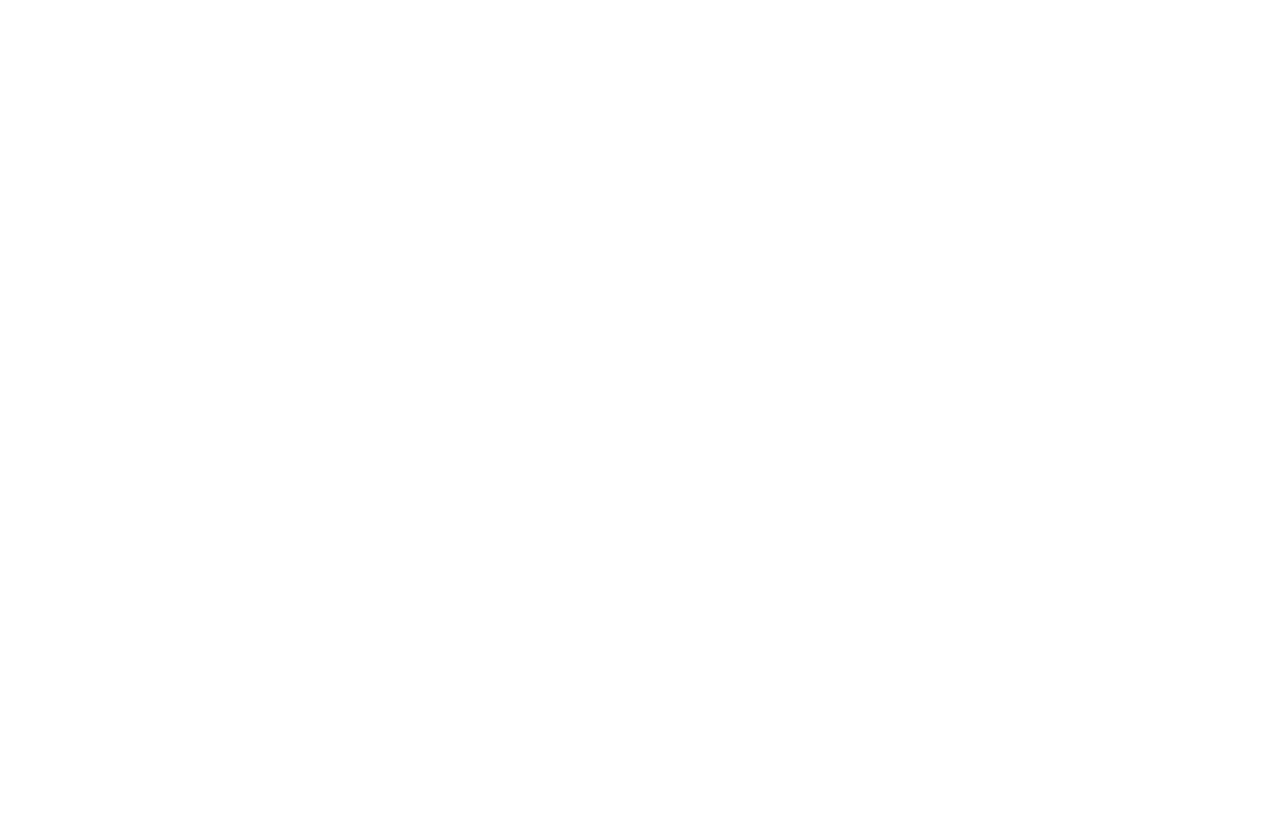
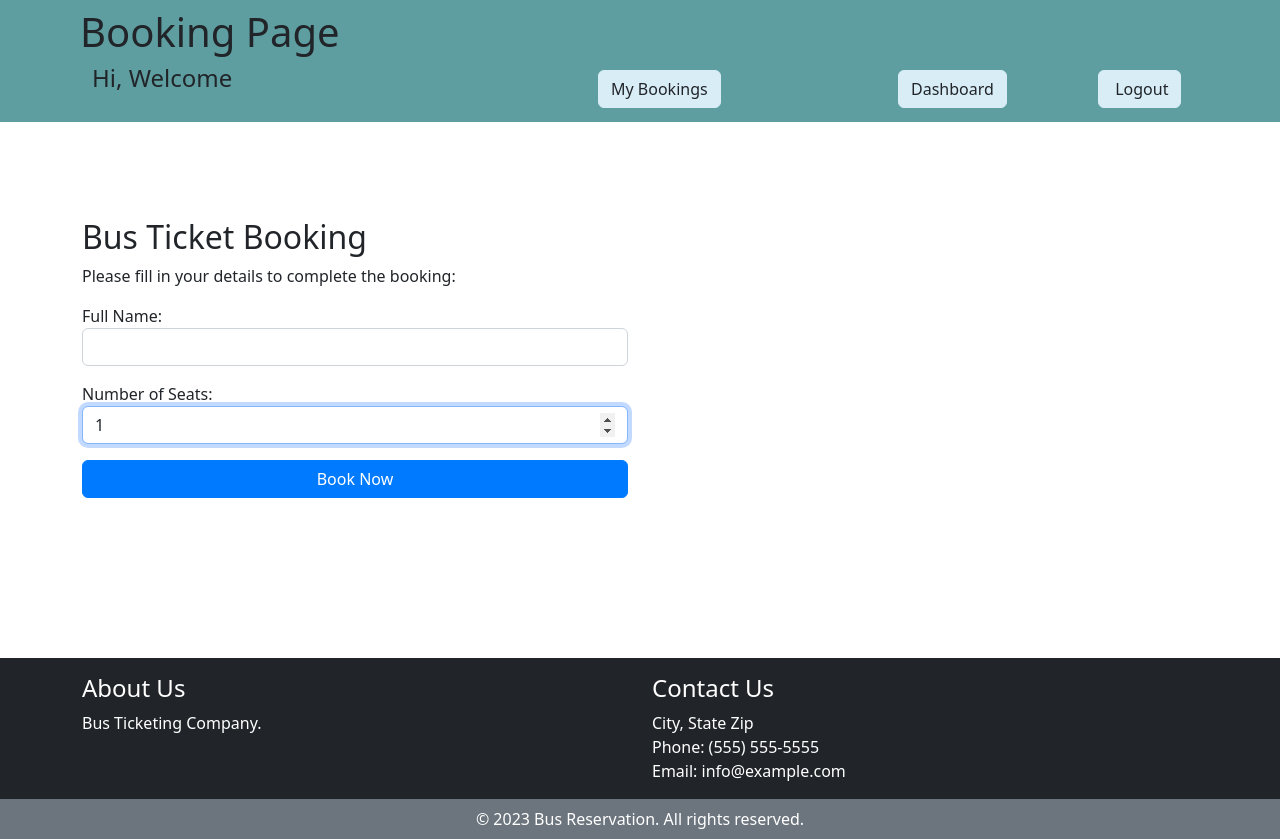
Before and after one commit to TomasNikolov/Bus-Ticketing-System-Front-End, a React (Create React App) app: page /booking in a window 1280 px wide. Before the commit this address had no page. Before the commit the page ends 800 px from the top, so only its background shows below. Built offline with nearby package versions, Linux system fonts and the light colour scheme.

Commit message:
Implemented Bus Searching and Ticket Booking functionality.

```diff
--- a/src/App.js
+++ b/src/App.js
@@ -3,6 +3,7 @@
 import { BrowserRouter as Router, Route, Routes } from 'react-router-dom';
 import RegisterPage from './components/RegisterPage';
 import DashboardPage from './components/DashboardPage';
+import BookingPage from './components/BookingPage';
 
 function App() {
   return (
@@ -12,6 +13,7 @@
           <Route path='/' element={<LoginPage />} />
           <Route path='/register' element={<RegisterPage />} />
           <Route path='/home' element={<DashboardPage />} />
+          <Route path='/booking' element={<BookingPage />} />
         </Routes>
       </Router>
     </div>
--- /dev/null
+++ b/src/components/BookingPage.jsx
@@ -0,0 +1,211 @@
+import React, { useState } from 'react';
+import './styles/BookingPage.css';
+import 'bootstrap/dist/css/bootstrap.min.css';
+import { useNavigate } from "react-router-dom";
+import axios from "axios";
+import Cookies from 'js-cookie';
+
+const BOOKING_URL = 'http://localhost:8080/booking/reserve-ticket';
+
+function BookingPage() {
+    const username = Cookies.get('username');
+    const [fullName, setFullName] = useState('');
+    const [seats, setSeats] = useState(1);
+    const startDestination = Cookies.get('startDestination');
+    const endDestination = Cookies.get("endDestination");
+    const availableSeats = Cookies.get('availableSeats');
+    const busId = Cookies.get('busId');
+    const busCapacity = Cookies.get('busCapacity');
+    const reservedSeats = Cookies.get('reservedSeats');
+    const [message, setMessage] = useState('');
+    const [nameError, setNameError] = useState('');
+    const [addMorePassengers, setAddMorePassengers] = useState(false);
+    const [passengersArr, setPassengersArr] = useState([]);
+    const navigate = useNavigate();
+
+    const handleNameChange = (event) => {
+        setFullName(event.target.value);
+        setNameError('');
+    };
+
+    const handlePassengerNameChange = (e, index) => {
+        const newPassengersArr = [...passengersArr];
+        newPassengersArr[index].name = e.target.value;
+        setPassengersArr(newPassengersArr);
+    };
+
+    const handleSeatsChange = (event) => {
+        const seatsCount = event.target.value;
+        setSeats(seatsCount);
+        if (seatsCount > 1 && seatsCount > passengersArr.length) {
+            setAddMorePassengers(true);
+            const newPassengersArr = [...passengersArr];
+            for (let i = newPassengersArr.length + 1; i < seatsCount; i++) {
+                newPassengersArr.push({
+                    id: i + 1,
+                    name: '',
+                    index: i - 1
+                });
+            }
+
+            setPassengersArr(newPassengersArr);
+        } else if (seatsCount <= passengersArr.length) {
+            const newArr = [...passengersArr];
+            newArr.pop();
+            setPassengersArr(newArr);
+        } else {
+            setAddMorePassengers(false);
+            setPassengersArr([]);
+        }
+    };
+
+    const handleBooking = async (event) => {
+        event.preventDefault();
+
+        if (!fullName.trim()) {
+            setNameError('Name cannot be blank');
+            return;
+        }
+
+        try {
+            const data = [{
+                startDestination: startDestination,
+                endDestination: endDestination,
+                passengerName: fullName,
+                busId: busId,
+                busCapacity: busCapacity,
+                reservedTickets: reservedSeats
+            }];
+
+            for (let i = 0; i < passengersArr.length; i++) {
+                data.push({
+                    startDestination: startDestination,
+                    endDestination: endDestination,
+                    passengerName: passengersArr[i].name,
+                    busId: busId,
+                    busCapacity: busCapacity,
+                    reservedTickets: reservedSeats
+                });
+            }
+
+            console.log("Request Body: ", JSON.stringify(data));
+
+            const response = await axios.post(BOOKING_URL,
+                JSON.stringify(data),
+                {
+                    headers: { 'Content-Type': 'application/json' }
+                }
+            );
+            console.log("RESPONSE: ", JSON.stringify(response?.data));
+            console.log("RESPONSE 2: ", JSON.stringify(response));
+
+            // if (response?.data) {
+            //     setBusData(response.data);
+            // }
+        } catch (err) {
+            if (!err?.response) {
+                console.log("ERROR: ", err);
+                setMessage('No Server Response');
+            } else if (err.response?.status === 403) {
+                console.log(JSON.stringify(err.response));
+                setMessage("Access Denied. You don't have permission to access this resource. Please contact the system administrator if you believe you should have access.");
+            } else if (err.response?.status === 404) {
+                console.log(JSON.stringify(err.response?.data?.message[0]));
+                setMessage(err.response?.data?.message[0]);
+            } else {
+                setMessage("Internal server error");
+            }
+        }
+    };
+
+    const handleDashboardClick = () => {
+        navigate("/home");
+    };
+
+    const handleLogout = () => {
+        Cookies.remove('token');
+        navigate("/");
+    };
+
+    return (
+        <div>
+            <nav className="navbar navbar-expand" style={{ display: 'block' }}>
+                <div className="navbar-header" style={{ marginLeft: "5rem" }}>
+                    <h1>Booking Page</h1>
+                    <div className="container-fluid" style={{ display: 'block' }}>
+                        <div className="row">
+                            <div className="col-5">
+                                <h4> Hi, Welcome <span>{username}</span></h4>
+                            </div>
+                            <div className="col-3">
+                                <button className='btn anchor'>My Bookings</button>
+                            </div>
+                            <div className="col-2">
+                                <button className='btn anchor' onClick={handleDashboardClick}>Dashboard</button>
+                            </div>
+                            <div className="col-1">
+                                <button className="btn anchor" onClick={handleLogout}> <i className="fa fa-arrow-circle-o-left"></i>&nbsp;Logout</button>
+                            </div>
+                        </div>
+                    </div>
+                </div>
+            </nav>
+
+            <br /><br /><br /><br />
+
+            <div className="container">
+                {message && <div className="alert alert-danger mt-2">{message}</div>}
+                <div className="row">
+                    <div className="col-md-6 col-md-offset-3">
+                        <h2>Bus Ticket Booking</h2>
+                        <p>Please fill in your details to complete the booking:</p>
+                        <form onSubmit={handleBooking}>
+                            <div className="form-group">
+                                <label htmlFor="fullName">Full Name:</label>
+                                <input type="text" className="form-control" id="fullName" value={fullName} onChange={handleNameChange} autoFocus required />
+                                {nameError && <div className="alert alert-danger mt-2">{nameError}</div>}
+                            </div>
+                            <div className="form-group">
+                                <label htmlFor="seats">Number of Seats:</label>
+                                <input type="number" className="form-control" id="seats" min="1" max={availableSeats} value={seats} onChange={handleSeatsChange} autoFocus required />
+                            </div>
+                            {addMorePassengers === true &&
+                                passengersArr.map((passenger) => (
+                                    <div className="form-group" key={passenger.id}>
+                                        <label htmlFor={`name${passenger.id}`}>Passenger {passenger.id} Full Name:</label>
+                                        <input type="text" className="form-control" id={`name${passenger.id}`} value={passenger.name} onChange={(e) => handlePassengerNameChange(e, passenger.index)} autoFocus required />
+                                        {nameError && <div className="alert alert-danger mt-2">{nameError}</div>}
+                                    </div>
+                                ))}
+                            <button type="submit" className="btn btn-primary">Book Now</button>
+                        </form>
+                    </div>
+                </div>
+            </div>
+
+            <footer className="bg-dark text-white py-3" style={{ marginTop: "10rem", height: "10rem" }}>
+                <div className="container">
+                    <div className="row">
+                        <div className="col-md-6">
+                            <h4>About Us</h4>
+                            <p>Bus Ticketing Company.</p>
+                        </div>
+                        <div className="col-md-6">
+                            <h4>Contact Us</h4>
+                            <ul className="list-unstyled">
+                                <li>City, State Zip</li>
+                                <li>Phone: (555) 555-5555</li>
+                                <li>Email: info@example.com</li>
+                            </ul>
+                        </div>
+                    </div>
+                </div>
+                <div className="bg-secondary text-center py-2">
+                    <p className="mb-0">&copy; 2023 Bus Reservation. All rights reserved.</p>
+                </div>
+            </footer>
+        </div>
+    );
+}
+
+export default BookingPage;
--- a/src/components/DashboardPage.jsx
+++ b/src/components/DashboardPage.jsx
@@ -1,13 +1,13 @@
 import React, { useState } from 'react';
 import './styles/DashboardPage.css';
 import 'bootstrap/dist/css/bootstrap.min.css';
-import { Link } from 'react-router-dom';
 import { useNavigate } from "react-router-dom";
 import axios from "axios";
 import { Table } from 'react-bootstrap';
 import Cookies from 'js-cookie';
 
 function DashboardPage() {
+    const username = Cookies.get("username");
     const [startDestination, setStartDestination] = useState('');
     const [endDestination, setEndDestination] = useState('');
     const [date, setDate] = useState('');
@@ -15,7 +15,6 @@
     const [startError, setStartError] = useState('');
     const [endError, setEndError] = useState('');
     const [dateError, setDateError] = useState('');
-    const [busList, setBusList] = useState([]);
     const [busData, setBusData] = useState([]);
     const navigate = useNavigate();
 
@@ -67,8 +66,7 @@
             const response = await axios.get(`http://localhost:8080/buses?start=${startDestination}&end=${endDestination}&date=${date}`,
                 {
                     headers: {
-                        'Content-Type': 'application/json',
-                        'Authorization': Cookies.get('token')
+                        'Content-Type': 'application/json'
                     }
                 }
             );
@@ -93,9 +91,17 @@
         }
     }
 
-    const handleBooking = (busId) => {
-        // handle ticket booking
-        console.log(`Booking ticket for bus with ID: ${busId}`);
+    function handleBooking(bus) {
+        console.log("Booking ticket for bus with ID: ", bus.id);
+
+        Cookies.set("busId", bus.id);
+        Cookies.set("startDestination", bus.startDestination);
+        Cookies.set("endDestination", bus.endDestination);
+        Cookies.set("reservationDate", bus.departureDate);
+        Cookies.set("busCapacity", bus.capacity);
+        Cookies.set("availableSeats", bus.availableSeats);
+        Cookies.set("reservedSeats", bus.reservedSeats);
+        navigate("/booking")
     };
 
     return (
@@ -106,13 +112,13 @@
                     <div className="container-fluid" style={{ display: 'block' }}>
                         <div className="row">
                             <div className="col-7">
-                                <h4> Hi, Welcome <span>Test</span></h4>
+                                <h4> Hi, Welcome <span>{username}</span></h4>
                             </div>
                             <div className="col-3">
                                 <button className='btn anchor'>My Bookings</button>
                             </div>
                             <div className="col-1">
-                                <button class="btn anchor" onClick={handleLogout}> <i className="fa fa-arrow-circle-o-left"></i>&nbsp;Logout</button>
+                                <button className="btn anchor" onClick={handleLogout}> <i className="fa fa-arrow-circle-o-left"></i>&nbsp;Logout</button>
                             </div>
                         </div>
                     </div>
@@ -174,7 +180,7 @@
                                     <td type="datetime">{bus.dedepartureTime}</td>
                                     <td type="text">{bus.name}</td>
                                     <td type="number">{bus.distance}</td>
-                                    <td><Link to="#" className="btn btn-primary">Book</Link></td>
+                                    <td><button className="btn btn-primary" onClick={() => handleBooking(bus)}>Book</button></td>
                                 </tr>
                             ))}
                         </tbody>
--- a/src/components/LoginPage.jsx
+++ b/src/components/LoginPage.jsx
@@ -60,9 +60,13 @@
             // setAuth({ user, pwd, roles, accessToken });
 
             let token = response.headers.get("Authorization");
-            Cookies.set('token', token, { expires: 1 / 24 });
+            if (token !== null && token !== undefined) {
+                Cookies.set('token', token, { expires: 1 / 24 });
+                //TODO: Redirect to admin home page
+            }
 
             setMessage("Login successful!");
+            Cookies.set("username", username);
             setUsername("");
             setPassword("");
             navigate("/home");
--- /dev/null
+++ b/src/components/styles/BookingPage.css
@@ -0,0 +1,13 @@
+.navbar {
+    background-color: cadetblue;
+}
+
+.anchor {
+    margin: 6px;
+    background-color: #d9edf7;
+    border-color: #d9edf7;
+}
+
+input, label {
+    display: block;
+}
```
